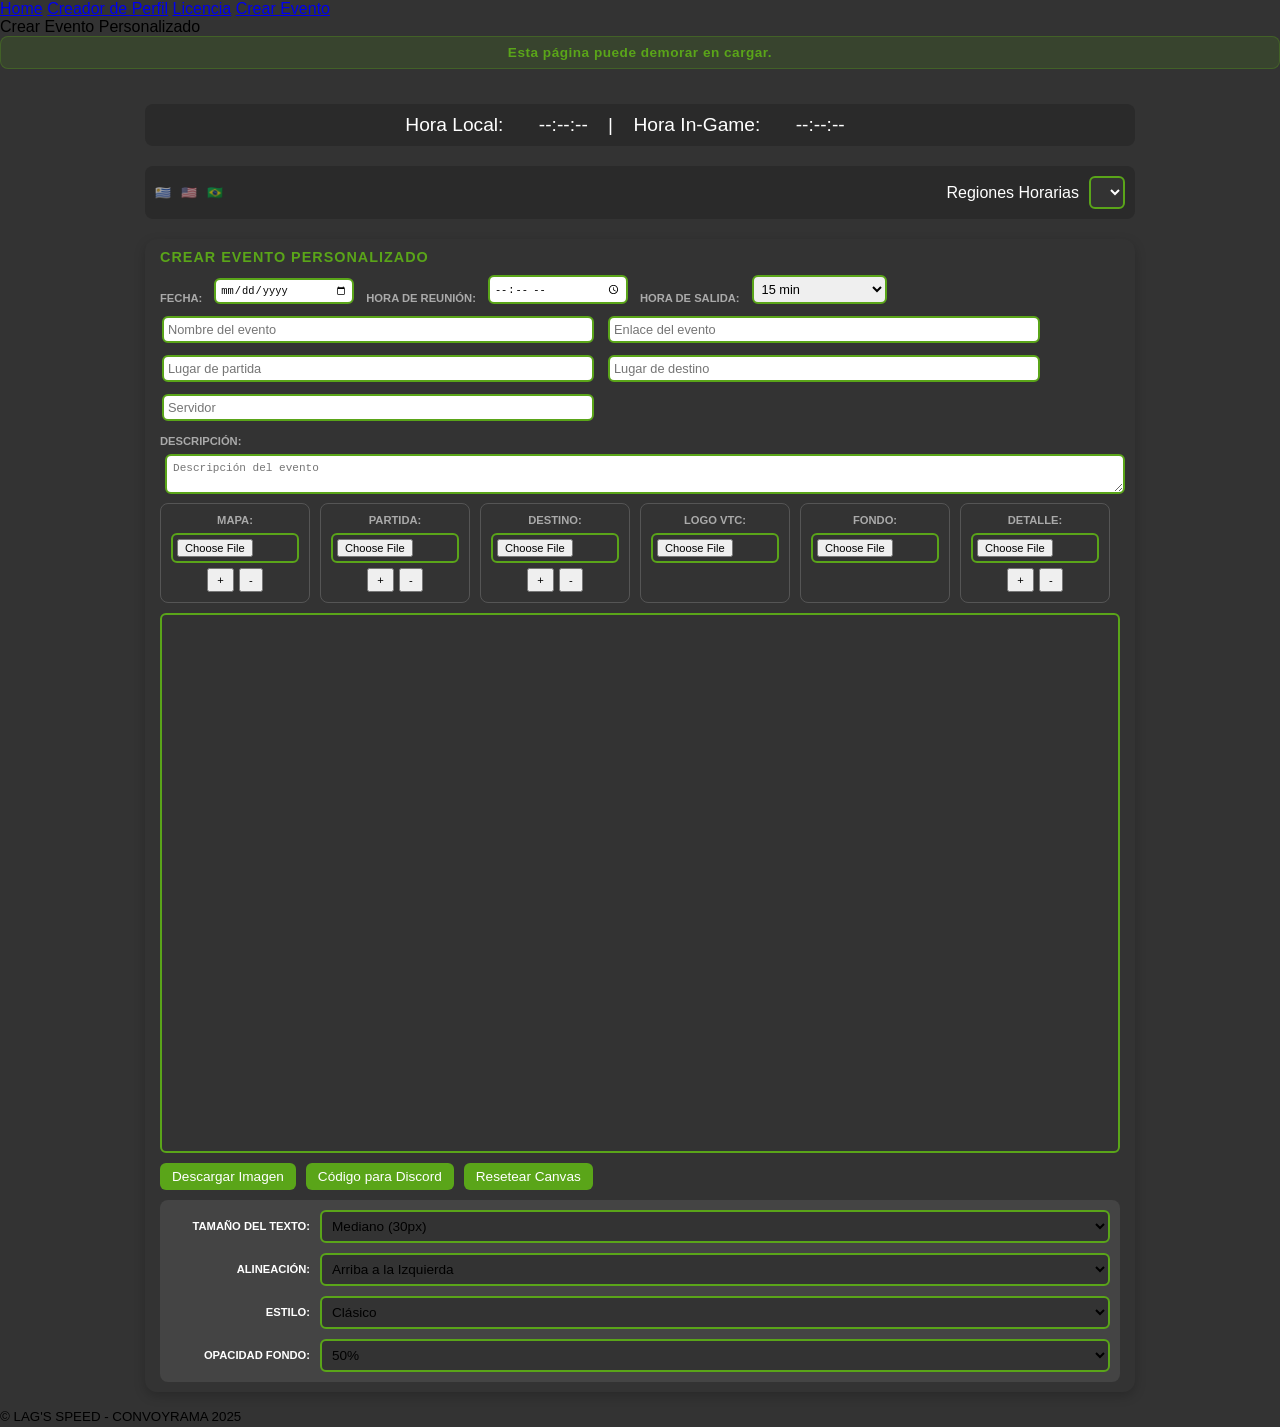
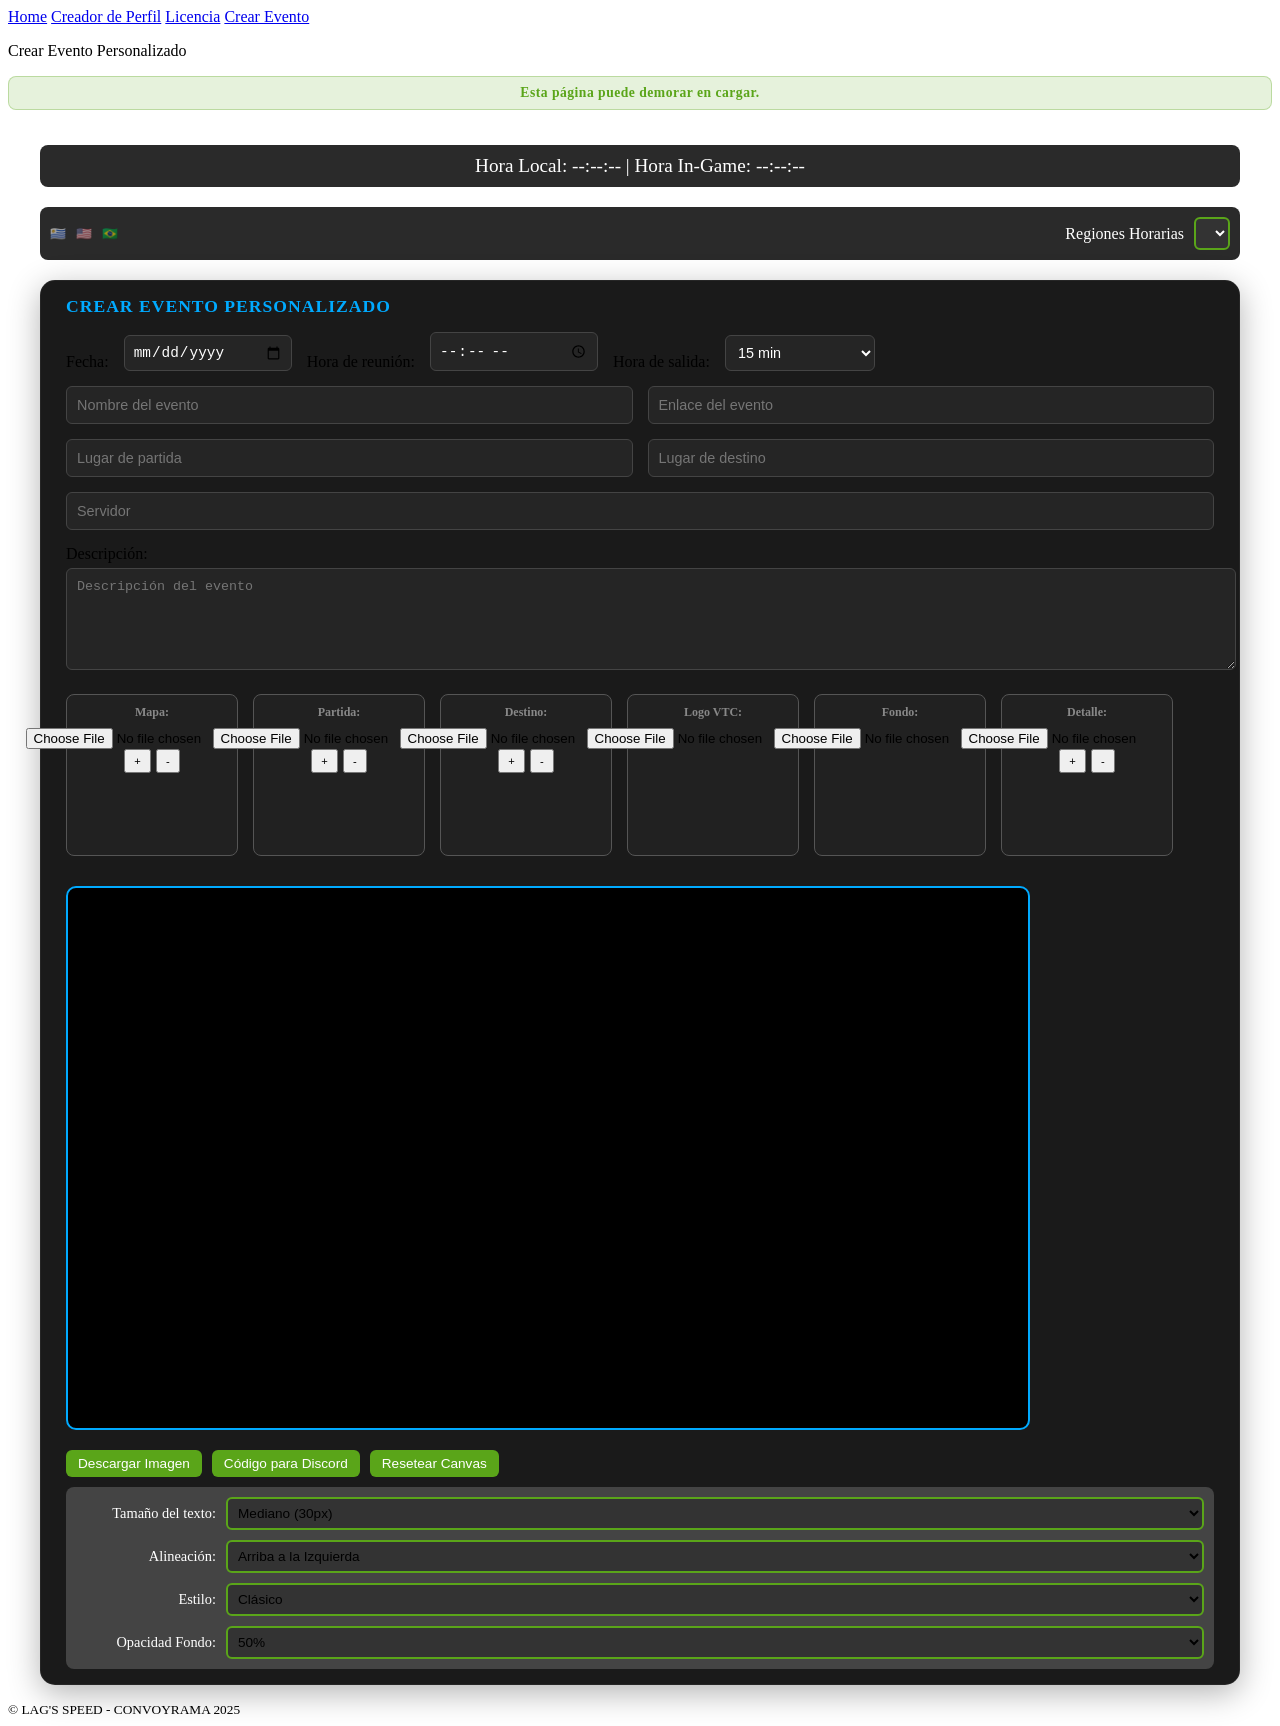

update

--- a/event/css/style.css
+++ b/event/css/style.css
@@ -1,23 +1,111 @@
 /* Extracted from eventmap.html */
-* { margin: 0; padding: 0; box-sizing: border-box; }
-body { font-family: Arial, sans-serif; min-height: 100vh; display: flex; flex-direction: column; background: #333; }
+/* Estilos base restaurados */
 .contenedor { padding: 15px; max-width: 1200px; margin: 0 auto; flex: 1; }
 #live-clocks { color: #fff; text-align: center; margin: 0 0 20px 0; font-size: 1.2em; padding: 10px; background: #2a2a2a; border-radius: 8px; }
-#live-clocks span { margin: 0 15px; }
-.custom-event { margin-top: 5px !important; padding: 10px 15px !important; background: #333; border-radius: 12px; box-shadow: 0 4px 12px rgba(0,0,0,0.2); }
-.custom-event h3 { font-size: 0.9rem !important; color: rgb(90,165,25); text-align: left; margin-bottom: 8px !important; text-transform: uppercase; letter-spacing: 1px; }
-.custom-event label { color: #aaa; font-size: 0.7rem !important; margin-bottom: 2px !important; text-transform: uppercase; font-weight: bold; }
-.input-col { display: flex; flex-direction: column; justify-content: flex-end; }
-#custom-date, #custom-time, #departure-time-offset { width: 135px !important; margin: 0 !important; }
-.input-row { display: flex; gap: 10px !important; align-items: flex-end; flex-wrap: wrap; justify-content: flex-start; margin-bottom: 8px !important; }
-.input-row.last-row { margin-bottom: 45px !important; }
-#custom-date, #custom-time, #departure-time-offset, #custom-event-name, #custom-event-link, #custom-start-place, #custom-destination, #custom-server { padding: 4px !important; margin: 2px !important; font-size: .8em !important; border: 2px solid rgb(90,165,25); border-radius: 6px; }
-#custom-date, #custom-time { width: 140px !important; }
-#custom-event-name, #custom-event-link, #custom-start-place, #custom-destination, #custom-server { width: 45%; }
-#custom-event-description { width: 100%; max-height: 150px; resize: vertical; padding: 6px; margin: 5px; font-size: .85em; border: 2px solid rgb(90,165,25); border-radius: 6px; }
-#map-upload, #circle-upload-top, #circle-upload-bottom, #logo-upload, #background-upload, #detail-upload, #waypoint-upload { padding: 4px; margin: 5px; font-size: .7em; border: 2px solid rgb(90,165,25); border-radius: 6px; width: 100%; }
-input[type="file"] { color: transparent; }
-.canvas-container { position: relative; width: 100%; max-width: 960px; height: 540px; margin: 10px 0; border: 2px solid rgb(90,165,25); border-radius: 6px; overflow: hidden; }
+
+/* COMPACTACIÓN ESPECÍFICA PARA EL BLOQUE DE CREACIÓN */
+.custom-event { 
+    margin-top: 10px; 
+    padding: 15px 25px; 
+    background: #1a1a1a; 
+    border-radius: 15px; 
+    border: 1px solid rgba(255,255,255,0.05);
+    box-shadow: 0 8px 32px rgba(0,0,0,0.3);
+}
+
+.custom-event h3 { 
+    font-size: 1.1rem; 
+    color: #00aaff; 
+    text-align: left; 
+    margin: 0 0 15px 0; 
+    text-transform: uppercase; 
+    letter-spacing: 1px; 
+    font-weight: 900;
+}
+
+/* Filas generales */
+.input-row { 
+    display: flex; 
+    gap: 15px; 
+    align-items: flex-end; 
+    flex-wrap: wrap; 
+    margin-bottom: 15px; 
+}
+
+/* Etiquetas y Inputs del bloque superior */
+.input-col { display: flex; flex-direction: column; gap: 4px; }
+.input-col label { color: #00aaff; font-size: 0.75rem; font-weight: 800; text-transform: uppercase; }
+
+#custom-date, #custom-time, #departure-time-offset { 
+    width: 150px; 
+    padding: 8px; 
+    background: #252525; 
+    border: 1px solid #444; 
+    color: #fff; 
+    border-radius: 6px;
+    font-size: 0.9rem;
+}
+
+/* Inputs de texto largo */
+#custom-event-name, #custom-event-link, #custom-start-place, #custom-destination, #custom-server { 
+    flex: 1;
+    min-width: 200px;
+    padding: 10px; 
+    background: #252525; 
+    border: 1px solid #444; 
+    color: #fff; 
+    border-radius: 6px;
+    font-size: 0.9rem;
+}
+
+#custom-event-description { 
+    width: 100%; 
+    min-height: 80px; 
+    padding: 10px; 
+    background: #252525; 
+    border: 1px solid #444; 
+    color: #fff; 
+    border-radius: 6px;
+    margin-top: 5px;
+    margin-bottom: 20px;
+}
+
+/* GRID DE ASSETS (Mapas, Logos, Límites) */
+.input-row .input-group {
+    display: flex;
+    flex-direction: column;
+    align-items: center;
+    width: 180px;
+    min-height: 140px;
+    padding: 15px;
+    border: 1px solid #333;
+    border-radius: 12px;
+    background: rgba(255, 255, 255, 0.03);
+    margin-bottom: 10px;
+}
+
+.input-row .input-group label {
+    font-size: 0.75rem;
+    color: #888;
+    margin-bottom: 8px;
+    font-weight: bold;
+}
+
+/* Fila de límites con espacio para el canvas */
+.input-row.last-row { margin-bottom: 60px; }
+
+/* Canvas y Controles */
+.canvas-container { 
+    position: relative; 
+    width: 100%; 
+    max-width: 960px; 
+    height: 540px; 
+    margin: 20px 0; 
+    border: 2px solid #00aaff; 
+    border-radius: 10px; 
+    overflow: hidden;
+    background: #000;
+}
 #map-canvas { width: 100%; height: 100%; }
 .circle-canvas { position: absolute; width: 180px; height: 180px; border-radius: 50%; overflow: hidden; }
 #circle-canvas-top { top: 10px; right: 10px; }
